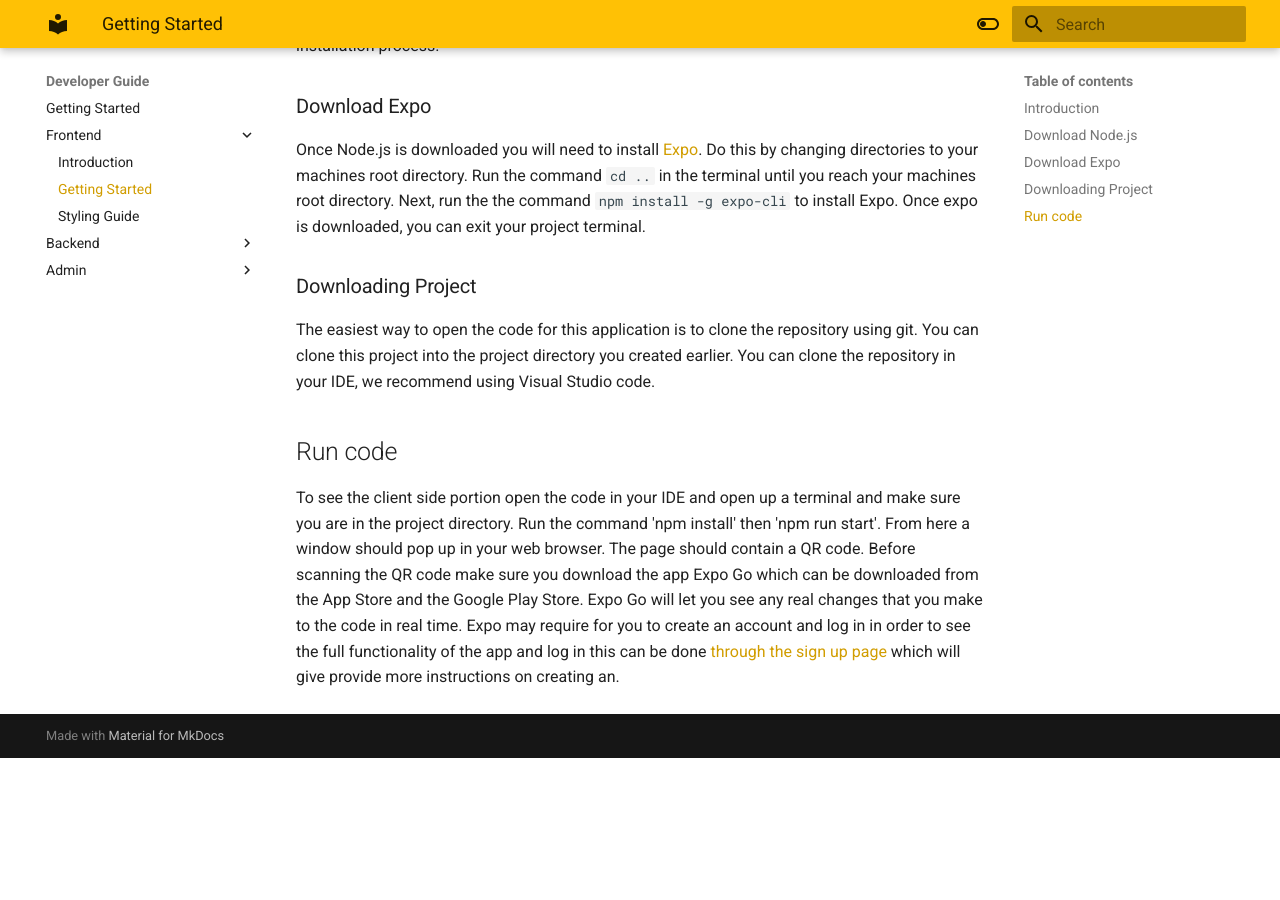
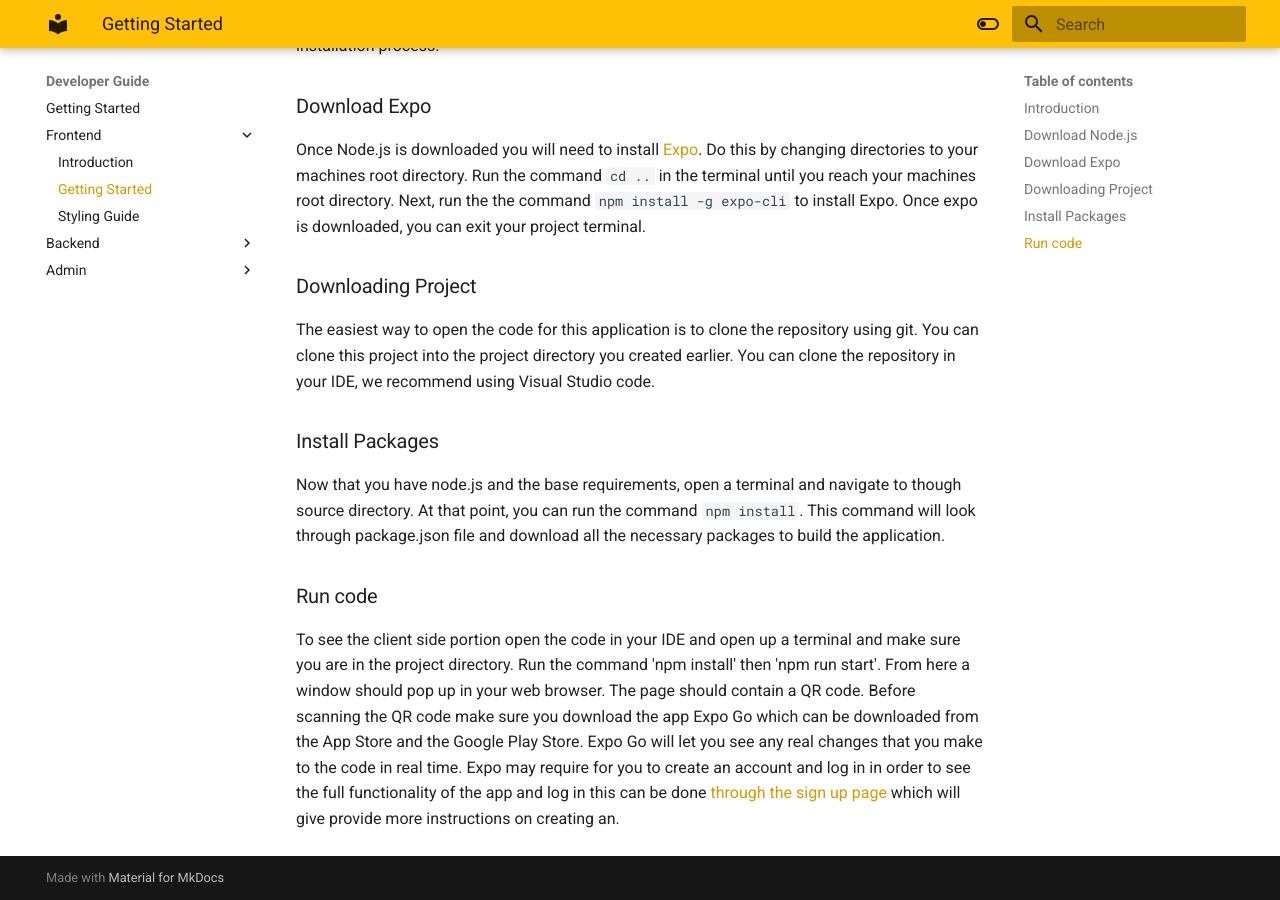
Before and after one commit to Southwestern-Higher-Learning/southwestern-higher-learning.github.io, an MkDocs documentation site: the page built from docs/developers/frontend/initial-downloads.md, in a window 1280 px wide and 900 px high, scrolled down 523 px. Built offline with MkDocs 1.6.1 and Material for MkDocs 9.7.7, drawn with Linux system fonts in a browser that asks for light colours; before the commit the page ends 1281 px from its top, so only the background shows below that.

Commit message:
updated initial-downloads

```diff
--- a/docs/developers/frontend/initial-downloads.md
+++ b/docs/developers/frontend/initial-downloads.md
@@ -16,6 +16,10 @@ Once Node.js is downloaded you will need to install [Expo](https://docs.expo.io/
 
 The easiest way to open the code for this application is to clone the repository using git. You can clone this project into the project directory you created earlier. You can clone the repository in your IDE, we recommend using Visual Studio code.
 
-## Run code
+### Install Packages
+
+Now that you have node.js and the base requirements, open a terminal and navigate to though source directory. At that point, you can run the command `npm install`. This command will look through package.json file and download all the necessary packages to build the application.
+
+### Run code
 
 To see the client side portion open the code in your IDE and open up a terminal and make sure you are in the project directory. Run the command 'npm install' then 'npm run start'. From here a window should pop up in your web browser. The page should contain a QR code. Before scanning the QR code make sure you download the app Expo Go which can be downloaded from the App Store and the Google Play Store. Expo Go will let you see any real changes that you make to the code in real time. Expo may require for you to create an account and log in in order to see the full functionality of the app and log in this can be done [through the sign up page](https://expo.io/signup) which will give provide more instructions on creating an.
```
